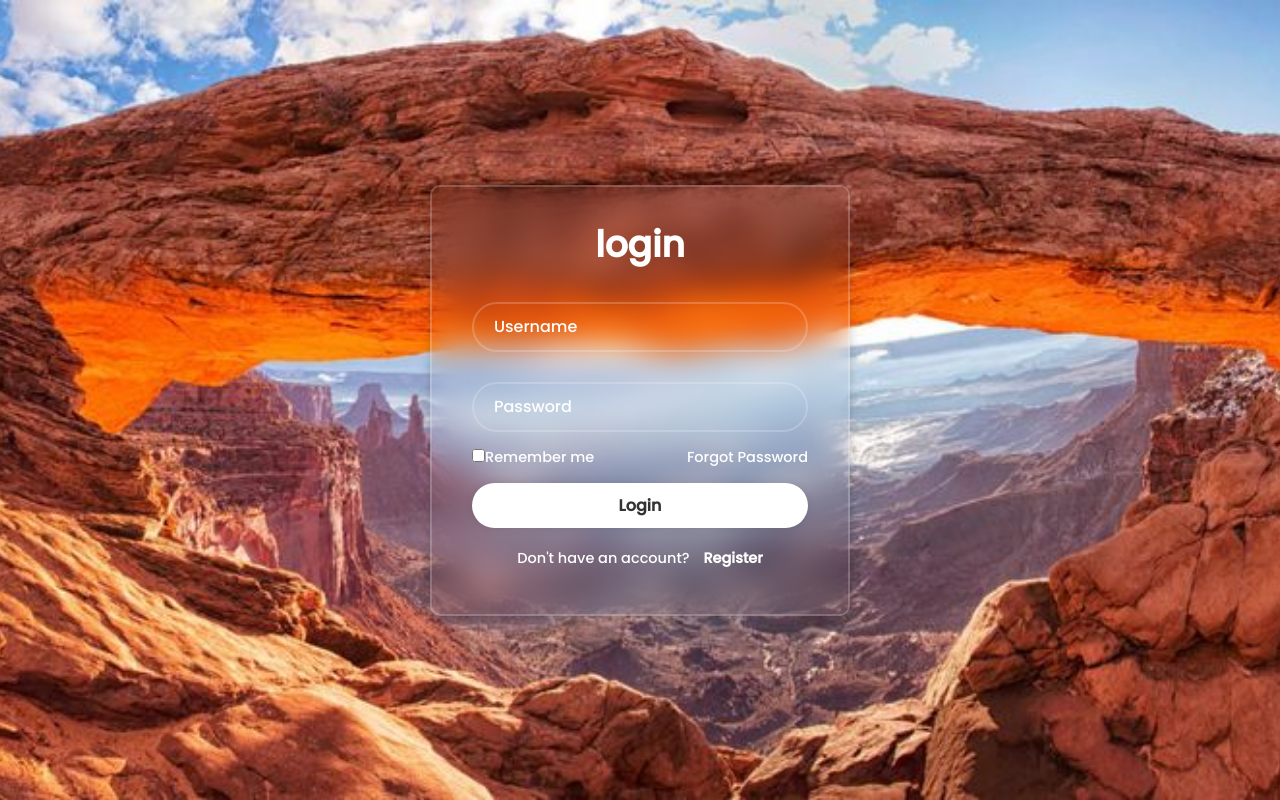
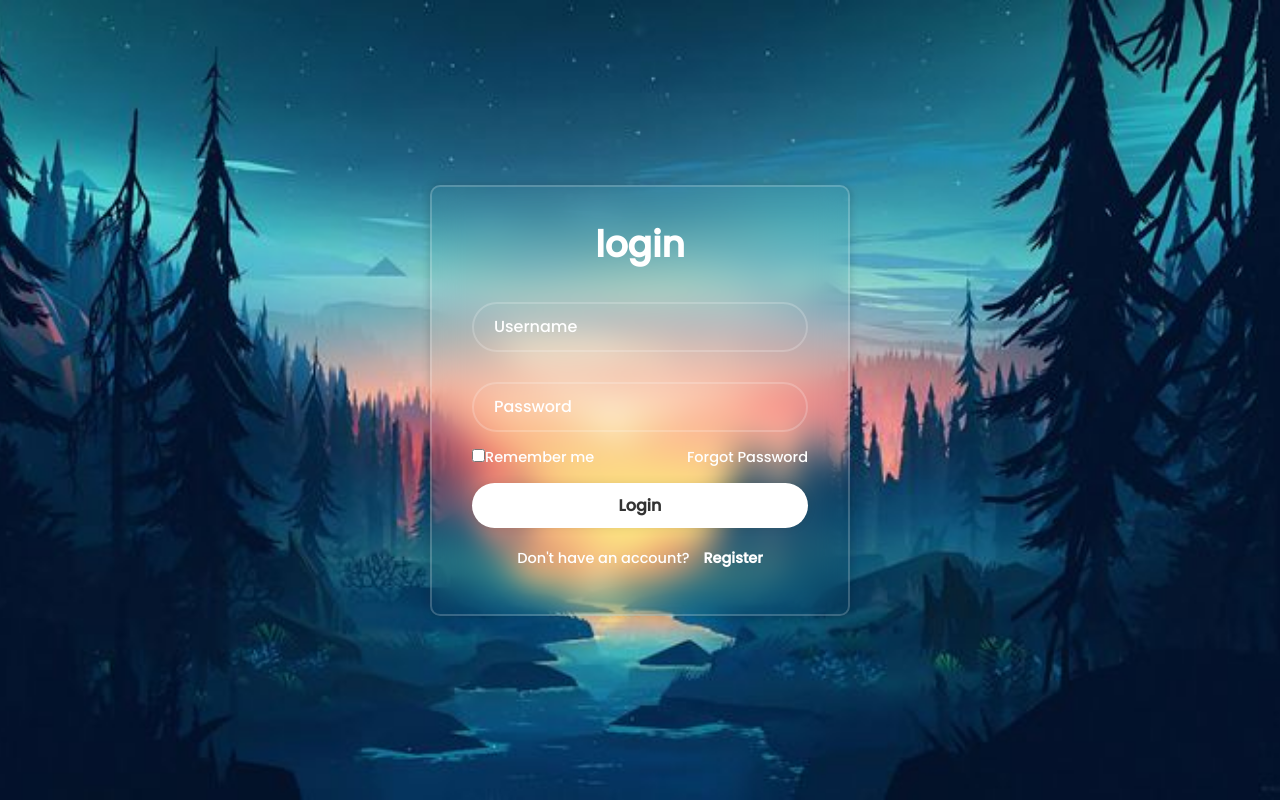
Before and after one commit to Alid3456778/Project, a PHP site: page /login.html in a window 1280 px wide. Run offline with PHP 8.4, Linux system fonts and the light colour scheme.

Commit message:
Updating Background image of login and sign in page

```diff
--- a/MAIN PROJECT/login.css
+++ b/MAIN PROJECT/login.css
@@ -11,7 +11,7 @@ body{
     justify-content: center;
     align-items: center;
     min-height: 100vh;
-    background: url(sand.jpg) no-repeat;
+    background: url(775cf4d7-aea7-48ef-b081-27b606662925.jpg) no-repeat;
     object-fit: cover;
     background-size: cover;
     background-position: center;
--- a/MAIN PROJECT/sigin.css
+++ b/MAIN PROJECT/sigin.css
@@ -10,7 +10,7 @@ body{
     justify-content: center;
     align-items: center;
     min-height: 100vh;
-    background: url(mini.jpg) no-repeat;
+    background: url(775cf4d7-aea7-48ef-b081-27b606662925.jpg) no-repeat;
     background-size: cover;
     background-position: center;
 }
```
Also changed, not shown: MAIN PROJECT/775cf4d7-aea7-48ef-b081-27b606662925.jpg (added), MAIN PROJECT/sand.jpg (deleted).
